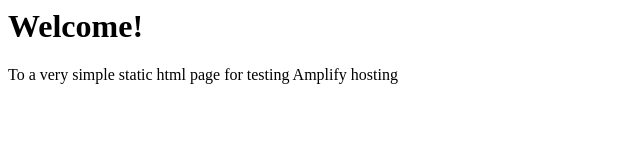
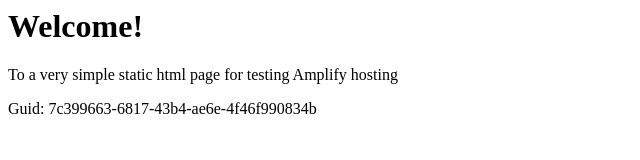
Before and after one commit to aws-aemilia-cdg/Github-PR-Commit-Integration-Test-DoNotTouch-GitHubAutoBuildCanaryTest-v1-preprod-eu-west-3, a website: page src/index.html in a window 1280 px wide. Shown: the whole page, without its empty margins (0-640 px from the left). Drawn offline with Linux system fonts and the light colour scheme.

Commit message:
commit from integ tests

```diff
--- a/src/index.html
+++ b/src/index.html
@@ -1,3 +1,5 @@
+
+
 <html lang="en">
 
 <head>
@@ -10,6 +12,6 @@
 <body>
     <h1>Welcome!</h1>
     <p>To a very simple static html page for testing Amplify hosting</p>
-</body>
+    <p>Guid: 7c399663-6817-43b4-ae6e-4f46f990834b</p></body>
 
 </html>
```
